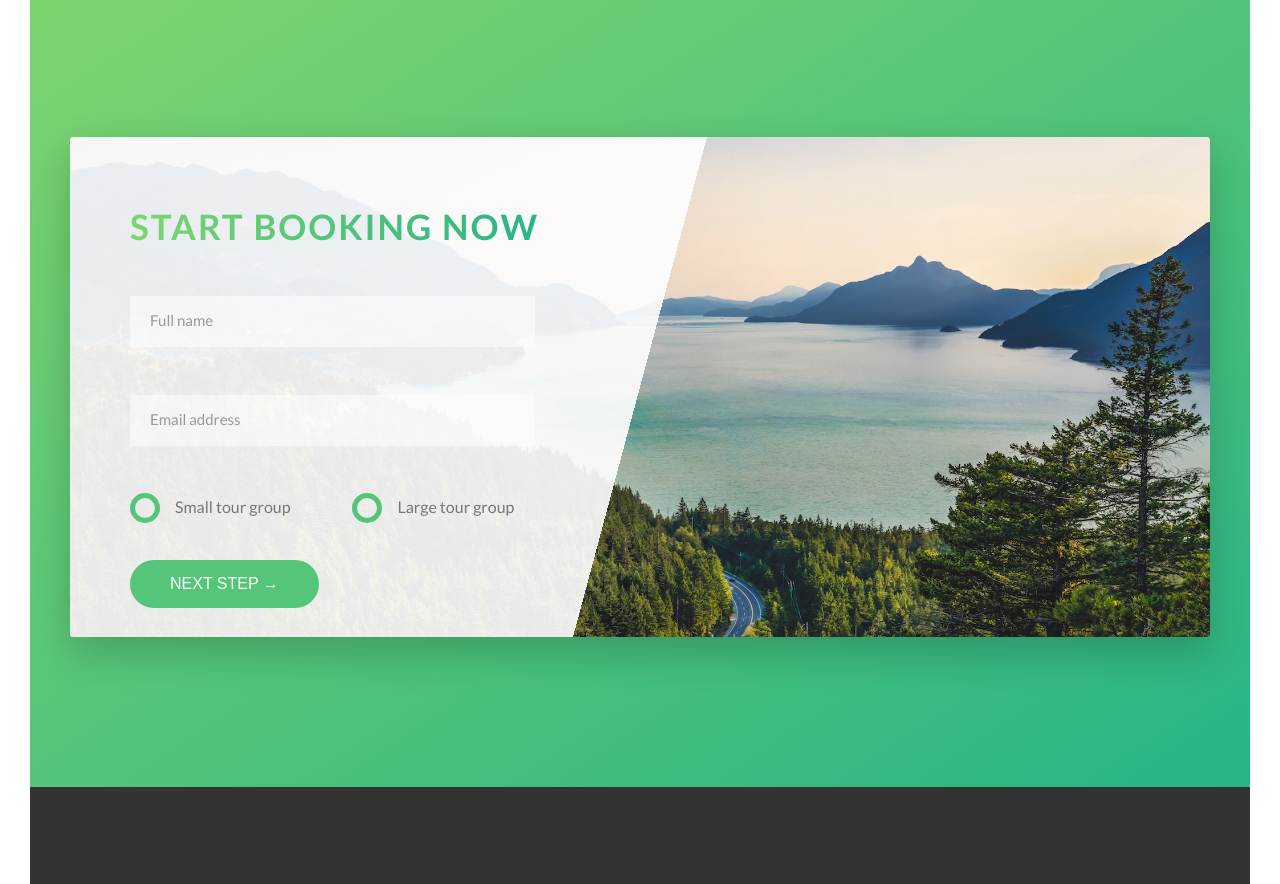
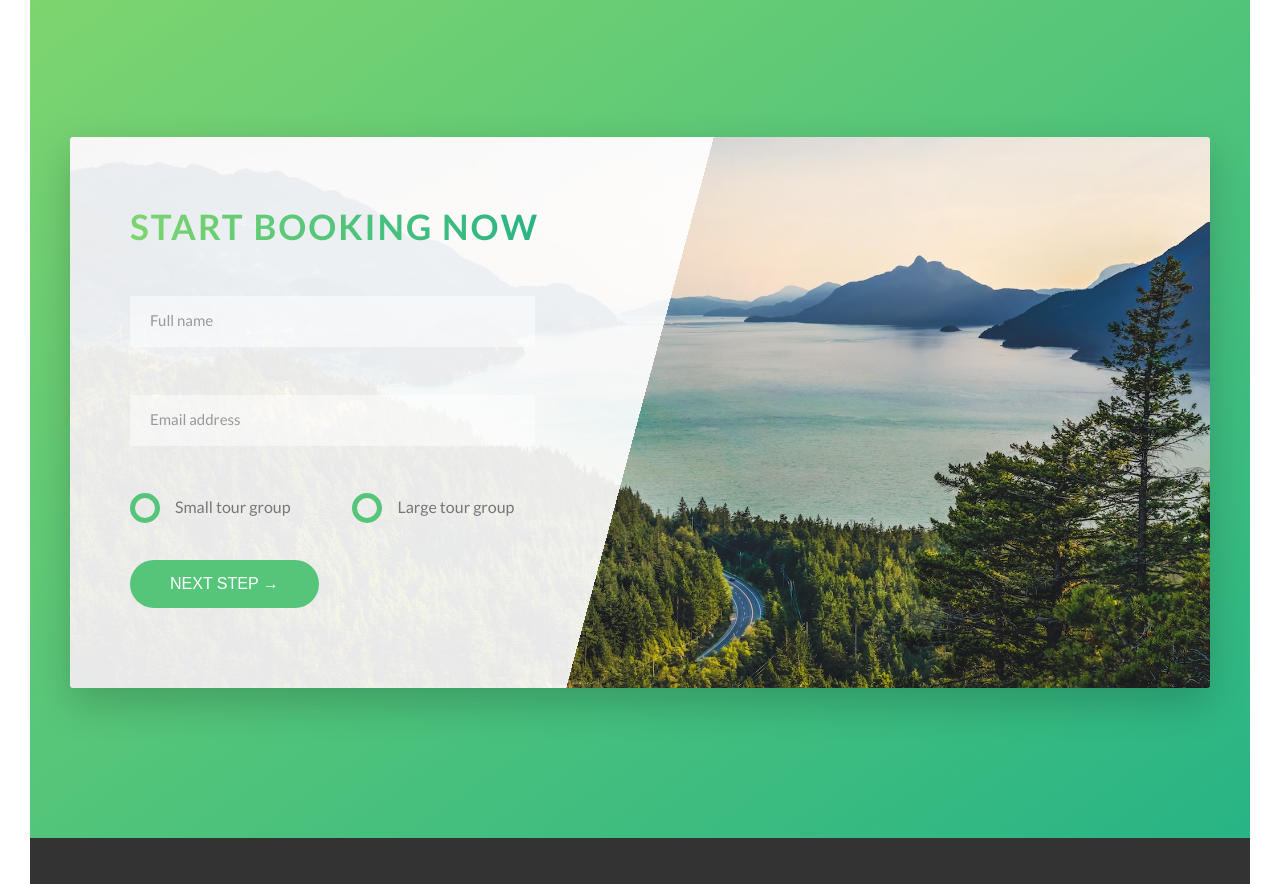
Before and after one commit to NwaguChima/natours_ui, a website: page index.html in a window 1280 px wide. Shown: the part 4520-5404 px from the top of the page. Drawn offline with nearby package versions, Linux system fonts and the light colour scheme; files that its build step writes are made by us from their sources.

Commit message:
added query for form

```diff
--- a/sass/pages/_home.scss
+++ b/sass/pages/_home.scss
@@ -78,7 +78,7 @@
       transparent 50%
     ),
     url(../img/nat-10.jpg);
-  background-size: cover;
+  background-size: 100%;
   border-radius: 3px;
   -webkit-border-radius: 3px;
   -moz-border-radius: 3px;
@@ -87,10 +87,38 @@
 
   box-shadow: 0 1.5rem 4rem rgba($color-black, 0.2);
 
-  height: 50rem;
+  @include respond(tab-land) {
+    background-image: linear-gradient(
+        105deg,
+        rgba($color-white, 0.9) 0%,
+        rgba($color-white, 0.9) 65%,
+        transparent 65%
+      ),
+      url(../img/nat-10.jpg);
+
+    background-size: cover;
+  }
+
+  @include respond(tab-port) {
+    background-image: linear-gradient(
+        to right,
+        rgba($color-white, 0.9) 0%,
+        rgba($color-white, 0.9) 100%
+      ),
+      url(../img/nat-10.jpg);
+    background-size: cover;
+  }
 
   &__form {
     width: 50%;
     padding: 6rem;
+
+    @include respond(tab-land) {
+      width: 65%;
+    }
+
+    @include respond(tab-land) {
+      width: 100%;
+    }
   }
 }
```
